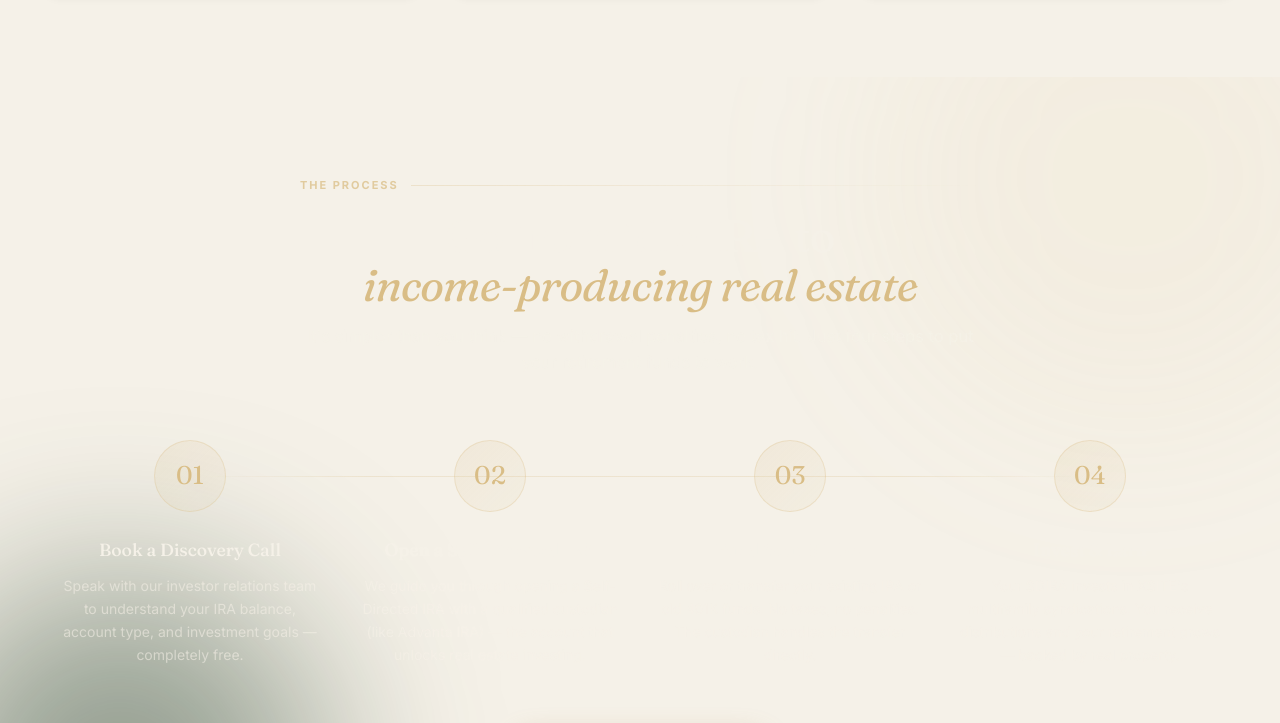
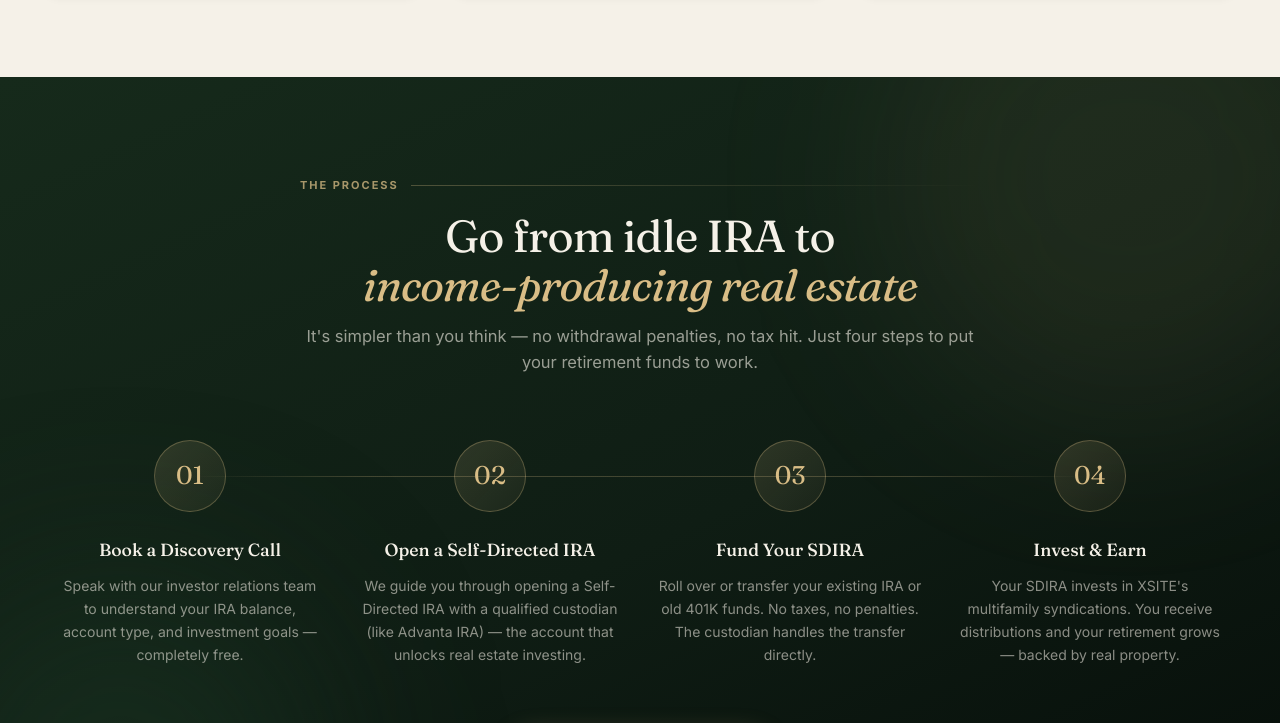
Before and after one commit to xsitecapitalservers/xsitecapital, a website: page ira.html in a window 1280 px wide. Shown: the part 3300-4023 px from the top of the page. Drawn offline with Linux system fonts and the light colour scheme.

Commit message:
Fix .how section background: radial-gradient with degrees is invalid, change to linear-gradient

```diff
--- a/ira.html
+++ b/ira.html
@@ -207,7 +207,7 @@ button{cursor:pointer;font-family:inherit;}
 /* ── HOW IT WORKS ────────────────────────────────────── */
 .how{
   padding:100px 0;
-  background:radial-gradient(155deg,#162a1b 0%,#0f1d14 55%,#060d09 100%);
+  background:linear-gradient(155deg,#162a1b 0%,#0f1d14 55%,#060d09 100%);
   position:relative;overflow:hidden;
 }
 .how__orb{position:absolute;border-radius:50%;filter:blur(90px);pointer-events:none;}
```
